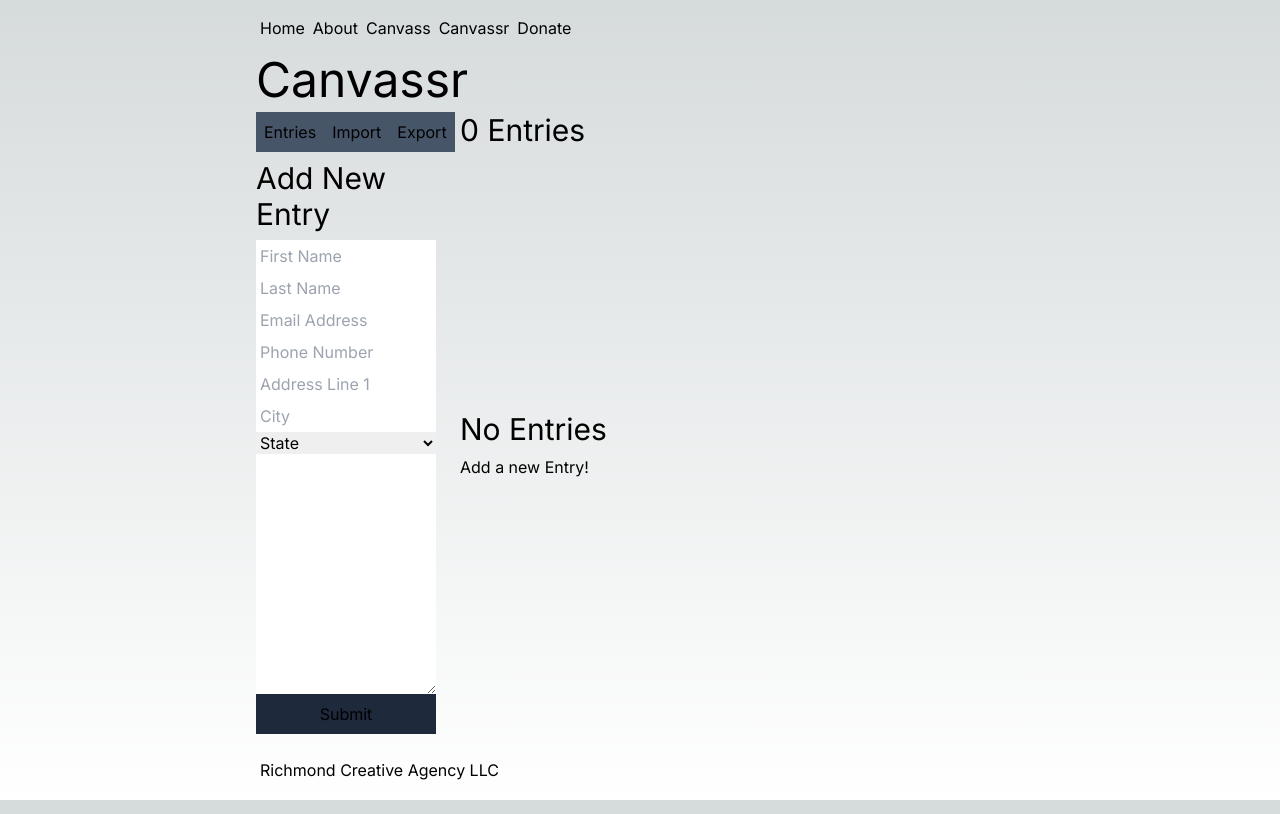
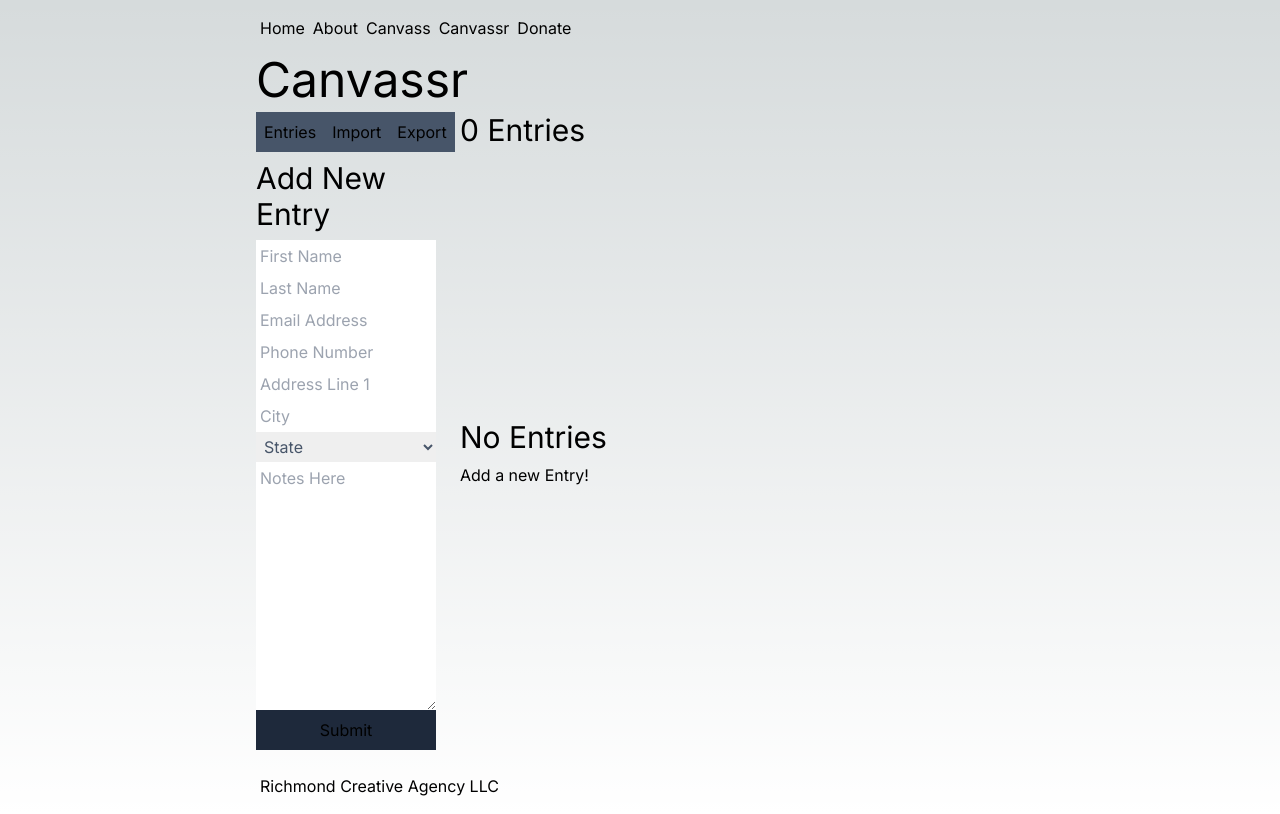
Before and after one commit to Richmond-Creative-Agency/fieldagent, a Next.js app: page /tool/canvassr in a window 1280 px wide. Built offline with nearby package versions, Linux system fonts and the light colour scheme.

Commit message:
feature: Address, City, State, Notes

```diff
--- a/src/app/tool/canvassr/CanvassForm.jsx
+++ b/src/app/tool/canvassr/CanvassForm.jsx
@@ -58,21 +58,45 @@ export default function CanvassForm({ formAction }) {
         placeholder="City"
         type="text"
       />
-      <select ref={stateRef}>
+      <select className="text-slate-600 p-1" ref={stateRef}>
         <option>State</option>
+        <option value="VA">Virginia</option>
       </select>
-      <textarea ref={noteRef} cols="10" rows="10"></textarea>
+      <textarea
+        className="text-slate-600 p-1"
+        ref={noteRef}
+        placeholder="Notes Here"
+        cols="10"
+        rows="10"
+      ></textarea>
       <CanvassButton
         onClick={() => {
           let newFirstName = firstNameRef.current.value;
           let newLastName = lastNameRef.current.value;
           let newPhone = phoneRef.current.value;
           let newEmail = emailRef.current.value;
+          let newAddress = addressRef.current.value;
+          let newCity = cityRef.current.value;
+          let newState = stateRef.current.value;
+          let newNotes = noteRef.current.value;
+
+          newFirstName = newFirstName.trim();
+          newLastName = newLastName.trim();
+          newPhone = newPhone.trim();
+          newEmail = newEmail.trim();
+          newAddress = newAddress.trim();
+          newCity = newCity.trim();
+          newNotes = newNotes.trim();
+
           let entry = {
-            first_name: newFirstName.trim(),
-            last_name: newLastName.trim(),
-            phone: newPhone.trim(),
-            email: newEmail.trim(),
+            first_name: newFirstName,
+            last_name: newLastName,
+            phone: newPhone,
+            email: newEmail,
+            address: newAddress,
+            city: newCity,
+            state: newState,
+            notes: newNotes,
           };
           // TODO: #2 Error message if fields empty
           if (!newFirstName || !newLastName || !newEmail) return;
```
